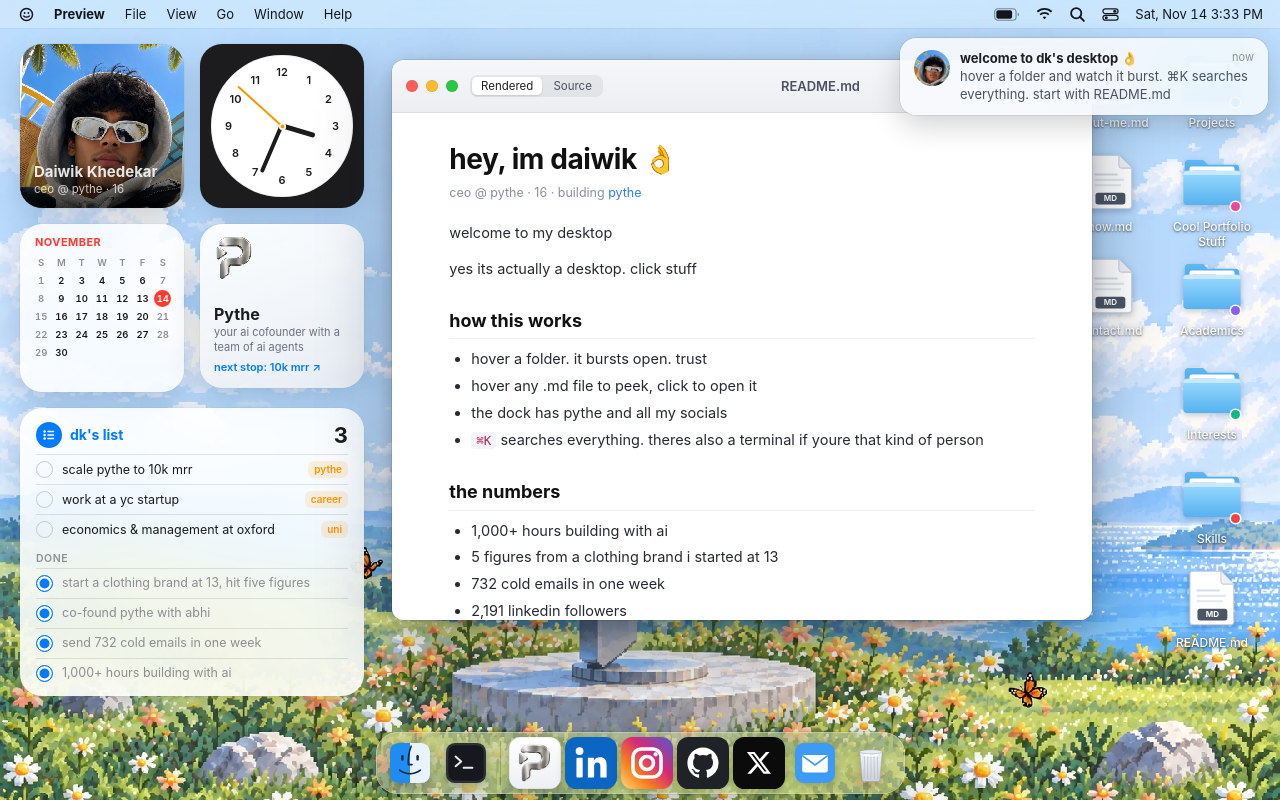
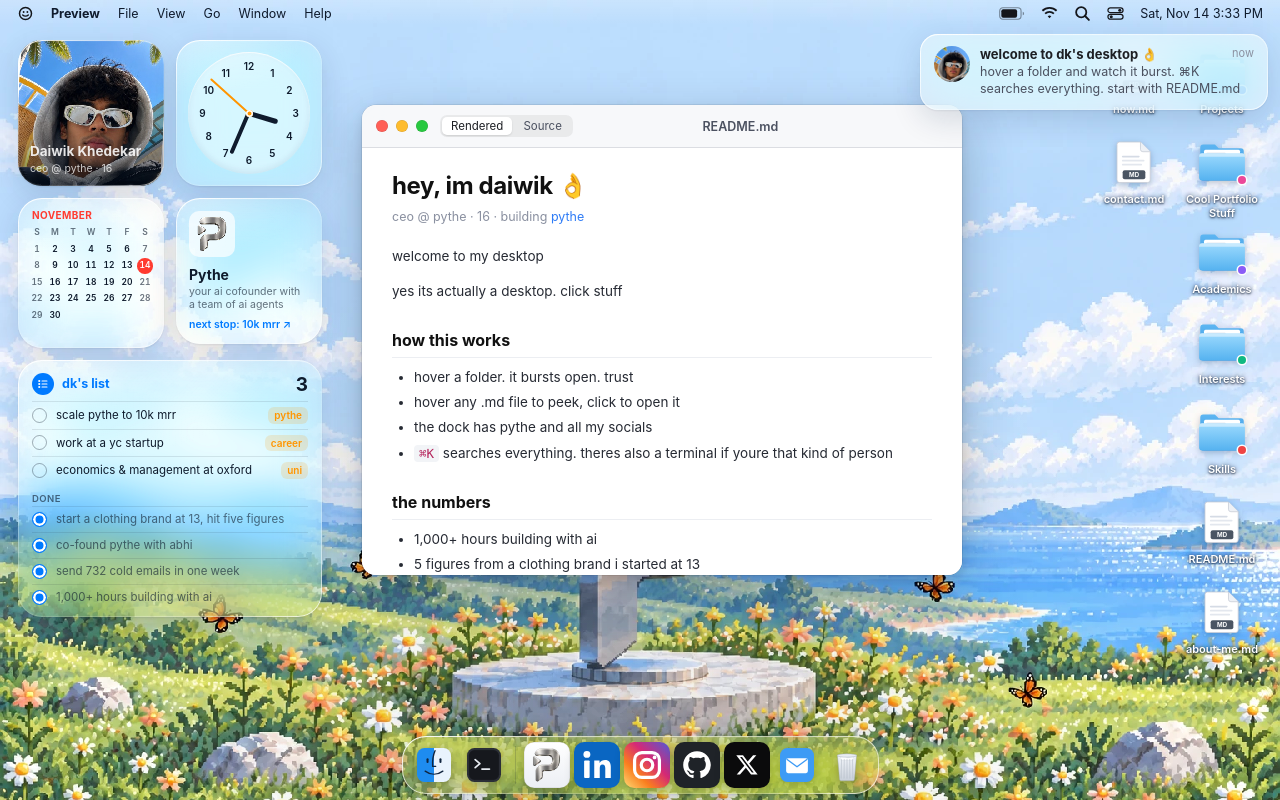
Before and after one commit to dkhedekar79/dkhedekar79.github.io, a plain HTML site: page docs/index.html in a window 1280 px wide. Drawn offline with Linux system fonts and the light colour scheme.

Commit message:
rebuild with the glass desktop
Co-Authored-By: Claude Opus 5.5 <noreply@anthropic.com>

```diff
--- a/docs/index.html
+++ b/docs/index.html
@@ -372,6 +372,108 @@ pre.src{display:none;margin:0;padding:28px 34px;font:12.5px/1.6 var(--mono);whit
 @media (prefers-reduced-motion:reduce){
   *,*::before,*::after{animation-duration:.01ms!important;transition-duration:.01ms!important;transition-delay:0s!important}
 }
+
+/* ===== Liquid glass pass: smaller scale, quieter layout, Apple glass materials ===== */
+:root{
+  --lg-fill: rgba(255,255,255,.16);
+  --lg-fill-strong: rgba(255,255,255,.34);
+  --lg-blur: blur(22px) saturate(1.9) brightness(1.06);
+  --lg-ink: #0f1b2d;
+  --lg-ink-2: rgba(15,27,45,.62);
+  --lg-shadow: 0 10px 30px rgba(14,38,74,.14), 0 1px 2px rgba(14,38,74,.08);
+  --lg-rim: linear-gradient(140deg,rgba(255,255,255,.95),rgba(255,255,255,.28) 28%,rgba(255,255,255,.06) 55%,rgba(255,255,255,.22) 78%,rgba(255,255,255,.75));
+}
+.lg,.wg,#dock,.m-dock,.menu,.notif,#ql,#spot .box{
+  background:var(--lg-fill);backdrop-filter:var(--lg-blur);-webkit-backdrop-filter:var(--lg-blur);
+  box-shadow:inset 0 1px 1px rgba(255,255,255,.55),inset 0 -1px 1px rgba(255,255,255,.12),var(--lg-shadow);isolation:isolate}
+#dock,#spot .box{position:relative}
+.wg::before,#dock::before,.m-dock::before,.menu::before,.notif::before,#ql::before,#spot .box::before{
+  content:"";position:absolute;inset:0;border-radius:inherit;padding:1px;background:var(--lg-rim);pointer-events:none;z-index:3;
+  -webkit-mask:linear-gradient(#000 0 0) content-box,linear-gradient(#000 0 0);-webkit-mask-composite:xor;mask-composite:exclude}
+.wg::after{content:"";position:absolute;inset:0;border-radius:inherit;pointer-events:none;z-index:0;
+  background:radial-gradient(120% 70% at 20% 0%,rgba(255,255,255,.28),transparent 55%)}
+.wg>*{position:relative;z-index:1}
+
+/* menu bar: transparent like Tahoe */
+#menubar{height:26px;background:transparent;backdrop-filter:none;-webkit-backdrop-filter:none;box-shadow:none;font-size:12.5px;color:var(--lg-ink)}
+#menubar::before{content:"";position:absolute;inset:0;z-index:-1;background:linear-gradient(rgba(255,255,255,.22),rgba(255,255,255,0));pointer-events:none}
+.mb-item{height:20px;padding:0 8px;border-radius:6px}
+.mb-item:hover,.mb-item.open{background:rgba(255,255,255,.35)}
+.menu{top:28px;border-radius:12px;background:rgba(246,248,252,.62);min-width:220px;font-size:12.5px}
+.menu button,.menu a{border-radius:6px;padding:3px 10px}
+
+/* desktop icons: smaller, quieter */
+#icons{inset:26px 0 0 0}
+.icon{width:84px;gap:3px;padding:5px 2px 3px}
+.icon .art{width:54px;height:54px;border-radius:10px}
+.icon .art svg{width:48px;height:auto}
+.icon .art svg[viewBox="0 0 42 52"]{width:34px}
+.icon .label{font-size:11px;font-weight:600;max-width:80px;text-shadow:0 0 4px rgba(4,18,40,.75),0 1px 2px rgba(4,18,40,.7)}
+.icon.sel .art{background:rgba(255,255,255,.22);box-shadow:inset 0 0 0 1px rgba(255,255,255,.5)}
+.tagdot{top:46px;right:20px;width:8px;height:8px}
+.icon:hover .art{transform:scale(1.04)}
+
+/* widgets: liquid glass, smaller */
+#widgets{top:40px;left:max(18px,env(safe-area-inset-left,0px));grid-template-columns:repeat(2,146px);gap:12px}
+.wg{border-radius:24px;color:var(--lg-ink)}
+a.wg:hover,button.wg:hover{transform:scale(1.02)}
+.wg-photo{background-color:transparent;background-size:cover;background-position:center 30%;background-repeat:no-repeat}
+.wg-photo::after{background:linear-gradient(transparent 45%,rgba(5,15,30,.55));z-index:0}
+.wg-photo .cap{position:absolute;left:12px;right:12px;bottom:11px;z-index:1}
+.wg-photo b{font-size:13.5px}
+.wg-photo span{font-size:10.5px}
+.wg-clock{background:var(--lg-fill)}
+.dial{width:84%;background:rgba(255,255,255,.42);box-shadow:inset 0 1px 1px rgba(255,255,255,.8),inset 0 -2px 6px rgba(14,38,74,.08)}
+.dial .num{font-size:10px;color:var(--lg-ink)}
+.hand.hr,.hand.mn{background:var(--lg-ink)}
+.wg-cal{padding:12px 10px}
+.wg-cal .cm{font-size:10px;margin-bottom:5px}
+.wg-cal .cg{font-size:8.5px;line-height:15.5px;color:var(--lg-ink)}
+.wg-cal .td{width:15.5px}
+.wg-cal .dh,.wg-cal .we{color:var(--lg-ink-2)}
+.wg-pythe{padding:13px;background:var(--lg-fill)}
+.wg-pythe img{width:40px;height:40px;border-radius:10px;background:rgba(255,255,255,.7);padding:3px;margin:0}
+.wg-pythe b{font-size:14px}
+.wg-pythe span{font-size:10.5px;color:var(--lg-ink-2)}
+.wg-pythe em{font-size:10.5px}
+.wg-rem{padding:13px 14px 7px;background:var(--lg-fill)}
+.wg-rem .ri{width:22px;height:22px}
+.wg-rem .ri svg{width:12px;height:12px}
+.wg-rem .rh b{font-size:12.5px}
+.wg-rem .rc{font-size:19px;color:var(--lg-ink)}
+.wg-rem li{font-size:11.5px;padding:5px 0;border-top-color:rgba(15,27,45,.1)}
+.wg-rem li.sec{font-size:9.5px;color:var(--lg-ink-2)}
+.wg-rem .rk{width:15px;height:15px;border-color:rgba(15,27,45,.35)}
+.wg-rem li.done span{color:var(--lg-ink-2)}
+.wg-rem em{background:rgba(255,149,0,.16)}
+
+/* dock */
+#dock{border-radius:24px;padding:6px 7px;background:rgba(255,255,255,.14)}
+.dsep{background:rgba(15,27,45,.16)}
+.dk .tip{border-radius:8px;font-size:12px;color:var(--lg-ink);background:rgba(246,248,252,.6)}
+.dk .tip::after{border-top-color:rgba(246,248,252,.6)}
+
+/* windows: lighter, smaller chrome */
+.win{border-radius:14px;box-shadow:0 0 0 .5px rgba(0,0,0,.14),0 18px 50px rgba(10,20,40,.26),0 4px 12px rgba(10,20,40,.1)}
+.tbar{height:42px;background:rgba(246,247,250,.86);backdrop-filter:blur(20px);-webkit-backdrop-filter:blur(20px)}
+.tbar .ttl{font-size:12.5px}
+.md{font-size:13.5px;padding:24px 30px 40px}
+.md h1{font-size:24px}
+.md h2{font-size:16px}
+.fside{background:rgba(236,239,245,.7);font-size:12.5px}
+
+/* notification, quick look, spotlight */
+.notif{border-radius:18px;background:rgba(246,248,252,.55);font-size:12.5px;top:34px;width:320px}
+#ql{background:rgba(250,251,253,.72);border-radius:18px}
+#spot .box{background:rgba(246,248,252,.62);border-radius:20px}
+
+/* phone */
+.m-grid .wg{border-radius:26px}
+.m-dock{background:rgba(255,255,255,.16);border-radius:36px}
+#mfold .panel{background:rgba(255,255,255,.18);backdrop-filter:blur(24px) saturate(1.8);-webkit-backdrop-filter:blur(24px) saturate(1.8);box-shadow:inset 0 1px 1px rgba(255,255,255,.55),0 20px 50px rgba(14,38,74,.2)}
+.m-fold{background:rgba(255,255,255,.22)}
+
+.dk .tip{backdrop-filter:blur(20px);-webkit-backdrop-filter:blur(20px);box-shadow:0 0 0 .5px rgba(0,0,0,.12),0 4px 14px rgba(0,0,0,.14)}
 </style>
 <style>body{margin:0}img{max-width:100%}[hidden]{display:none!important}.sr-only{position:absolute;width:1px;height:1px;padding:0;margin:-1px;overflow:hidden;clip:rect(0,0,0,0);white-space:nowrap;border:0}</style>
 </head>
@@ -900,13 +1002,13 @@ desktopItems.forEach((it, idx) => {
 });
 function layoutIcons(){
   const W = innerWidth, H = innerHeight - 28 - 100;
-  const cell = W < 760 ? 92 : 104, colW = W < 760 ? 88 : 102;
+  const cell = W < 760 ? 86 : 90, colW = W < 760 ? 84 : 88;
   const rows = Math.max(1, Math.floor((H - 10) / cell));
   desktopItems.forEach((it, i) => {
     if (userPos.has(i)){ const p = userPos.get(i); it.el.style.left = p.x+"px"; it.el.style.top = p.y+"px"; return; }
     const col = Math.floor(i / rows), row = i % rows;
-    it.el.style.left = (W - 16 - colW*(col+1)) + "px";
-    it.el.style.top = (12 + row*cell) + "px";
+    it.el.style.left = (W - 14 - colW*(col+1)) + "px";
+    it.el.style.top = (14 + row*cell) + "px";
   });
 }
 layoutIcons(); addEventListener("resize", () => { layoutIcons(); closeBurst(true); });
@@ -1057,7 +1159,7 @@ function createWin({ id, title, app, w=720, h=480, cls="", origin }){
   if (existing){ if (existing.min) restoreWin(existing); focusWin(existing); return existing; }
   const mob = innerWidth < 760;
   w = Math.min(w, innerWidth - (mob?16:40)); h = Math.min(h, innerHeight - 28 - 110);
-  const wgR = $("#widgets").getBoundingClientRect().right + 28;
+  const wgR = $("#widgets").getBoundingClientRect().right + 40;
   const x = mob ? 8 : Math.max(20, Math.min(Math.max(wgR, (innerWidth - w)/2 - 140), innerWidth - w - 130) + (cascade%6)*28);
   const y = mob ? 36 : Math.max(40, (innerHeight - h)/2 - 60 + (cascade%6)*24);
   cascade++;
@@ -1155,7 +1257,7 @@ function folderContents(key){
 const labelOf = k => k==="desktop"?"Desktop":k==="trash"?"Trash":FOLDERS[k].name;
 function openFinder(key="desktop", origin){
   const existing = wins.find(w => w.app==="Finder" && !w.min);
-  const W = existing && !origin ? existing : createWin({ id:"finder-"+Date.now(), title:labelOf(key), app:"Finder", w:780, h:500, origin });
+  const W = existing && !origin ? existing : createWin({ id:"finder-"+Date.now(), title:labelOf(key), app:"Finder", w:700, h:440, origin });
   W.hist = W.hist || []; W.fwd = [];
   if (!W.built){
     W.built = true;
@@ -1195,7 +1297,7 @@ function navTo(W, key, noHist){
 
 /* Markdown documents */
 function openDoc(file, origin){
-  const W = createWin({ id:"doc-"+file.name, title:file.name, app:"Preview", w:700, h:560, origin });
+  const W = createWin({ id:"doc-"+file.name, title:file.name, app:"Preview", w:600, h:470, origin });
   if (W.built) return;
   W.built = true;
   const src = mdOf(file);
@@ -1218,7 +1320,7 @@ function openAbout(origin){
 
 /* Terminal */
 function openTerminal(origin){
-  const W = createWin({ id:"terminal", title:`${PROFILE.short.toLowerCase()} — zsh — 80×24`, app:"Terminal", w:640, h:400, cls:"terminal", origin });
+  const W = createWin({ id:"terminal", title:`${PROFILE.short.toLowerCase()} — zsh — 80×24`, app:"Terminal", w:580, h:360, cls:"terminal", origin });
   if (W.built){ $("input",W.body)?.focus(); return; } W.built = true;
   W.body.innerHTML = `<div class="term"><div class="out"></div><div class="inrow"><span class="pr"></span><input id="termIn" aria-label="Terminal input" autocomplete="off" spellcheck="false"></div></div>`;
   const out = $(".out",W.body), inp = $("input",W.body), pr = $(".pr",W.body), term = $(".term",W.body);
@@ -1320,10 +1422,10 @@ function updateDockRunning(){
   dockEls.finder.classList.toggle("running", wins.some(w=>w.app==="Finder"));
   dockEls.terminal.classList.toggle("running", wins.some(w=>w.app==="Terminal"));
 }
-let BASE = 52;
+let BASE = 46;
 function setDockBase(){
   const items = [...dock.querySelectorAll(".dk")];
-  BASE = Math.max(34, Math.min(52, (innerWidth - 60) / (items.length + 1) - 4));
+  BASE = Math.max(34, Math.min(46, (innerWidth - 60) / (items.length + 1) - 4));
   items.forEach(i => i.style.setProperty("--s", BASE+"px"));
 }
 setDockBase(); addEventListener("resize", setDockBase);
```
